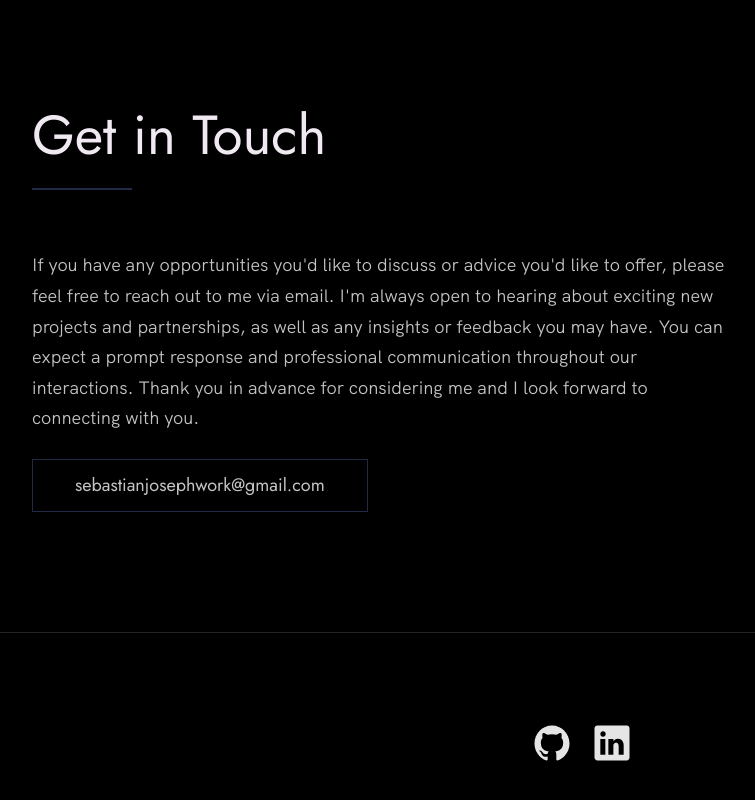
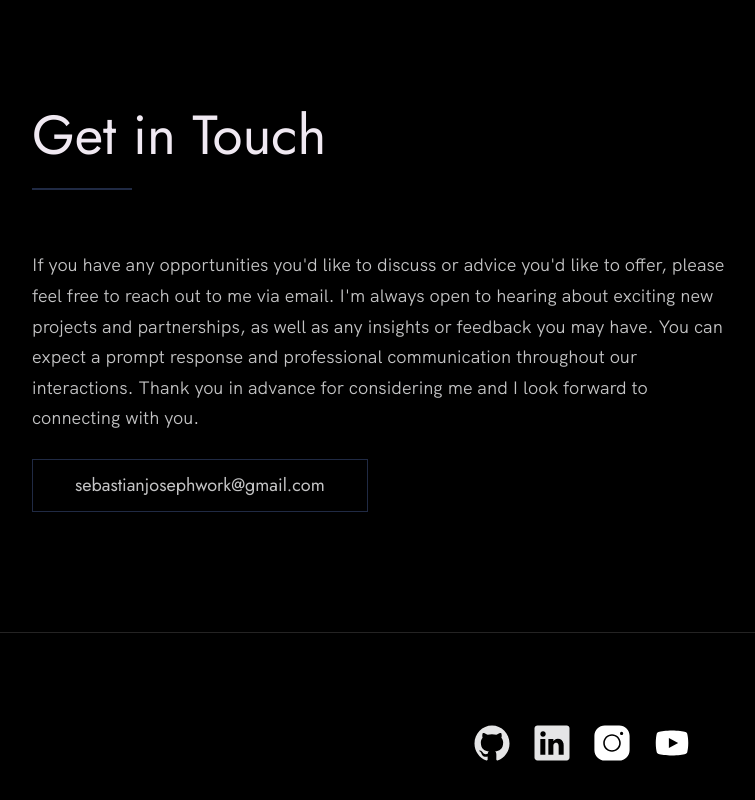
Before and after one commit to Sebastian-Joseph/Portfolio, a plain HTML site: page index.html in a window 1280 px wide. Shown: the part 8910-9710 px from the top of the page, without its empty margins (58-813 px from the left). Drawn offline with Linux system fonts and the light colour scheme.

Commit message:
Added youtube and instagram links

```diff
--- a/index.html
+++ b/index.html
@@ -298,6 +298,16 @@
             <img src="./images/linkedin.svg" title="Link to Linkedin Profile" class="footer__social-image" alt="Linkedin">
           </a>
         </li>
+        <li class="footer__social-link-item">
+          <a href="https://www.instagram.com/seb2blessed/" title="Link to Instagram Profile">
+            <img src="./images/instagram.svg" class="footer__social-image" alt="Instagram">
+          </a>
+        </li>
+        <li class="footer__social-link-item">
+          <a href="https://www.youtube.com/channel/UCUHnOzcsSzbE5Tp9vurx_kA" title="Link to YouTube">
+            <img src="./images/youtube.svg" class="footer__social-image" alt="YouTube">
+          </a>
+        </li>
       </ul>
       </div>
     </div>
```
Also changed, not shown: images/instagram.svg (added), images/youtube.svg (added).
